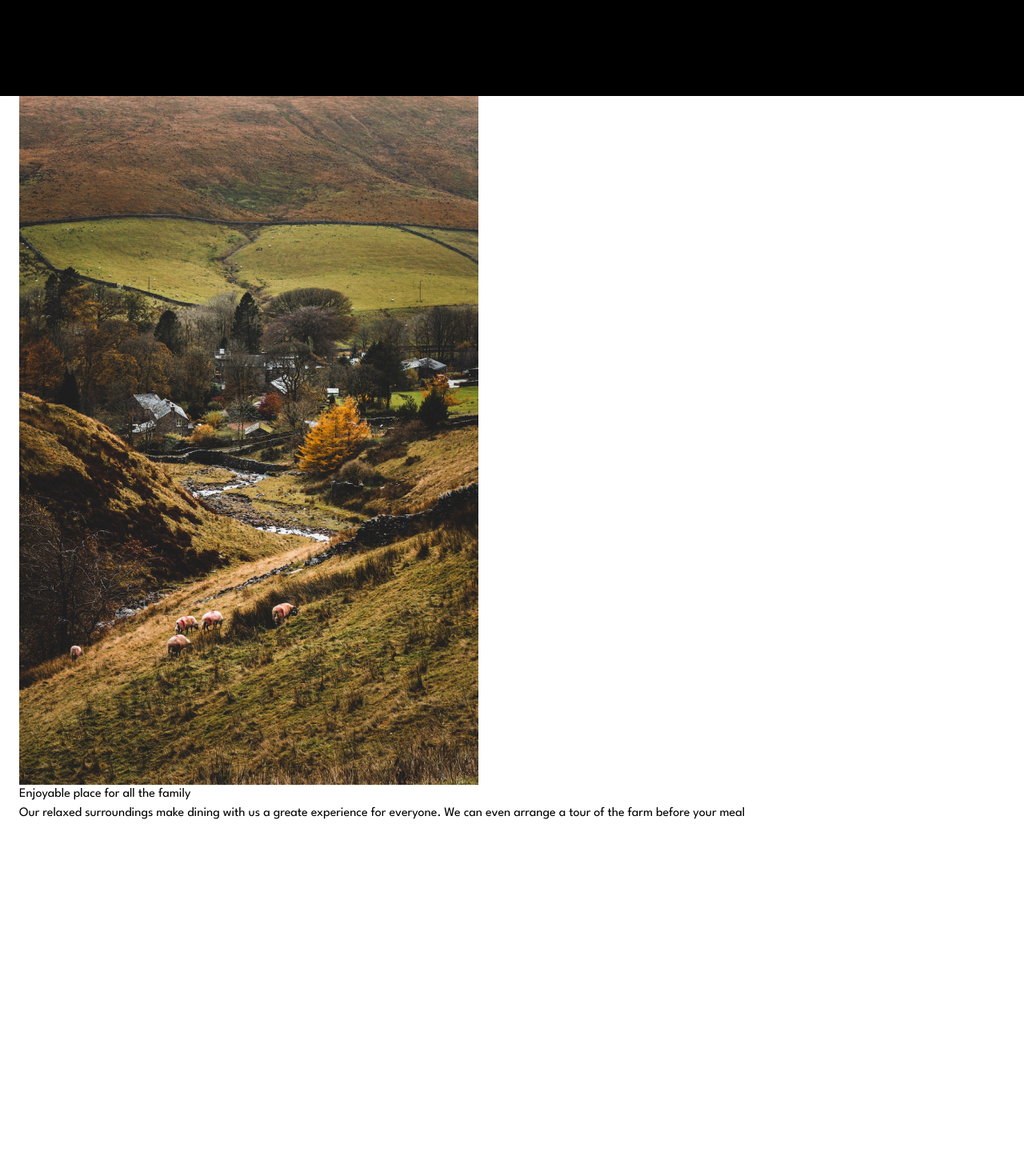
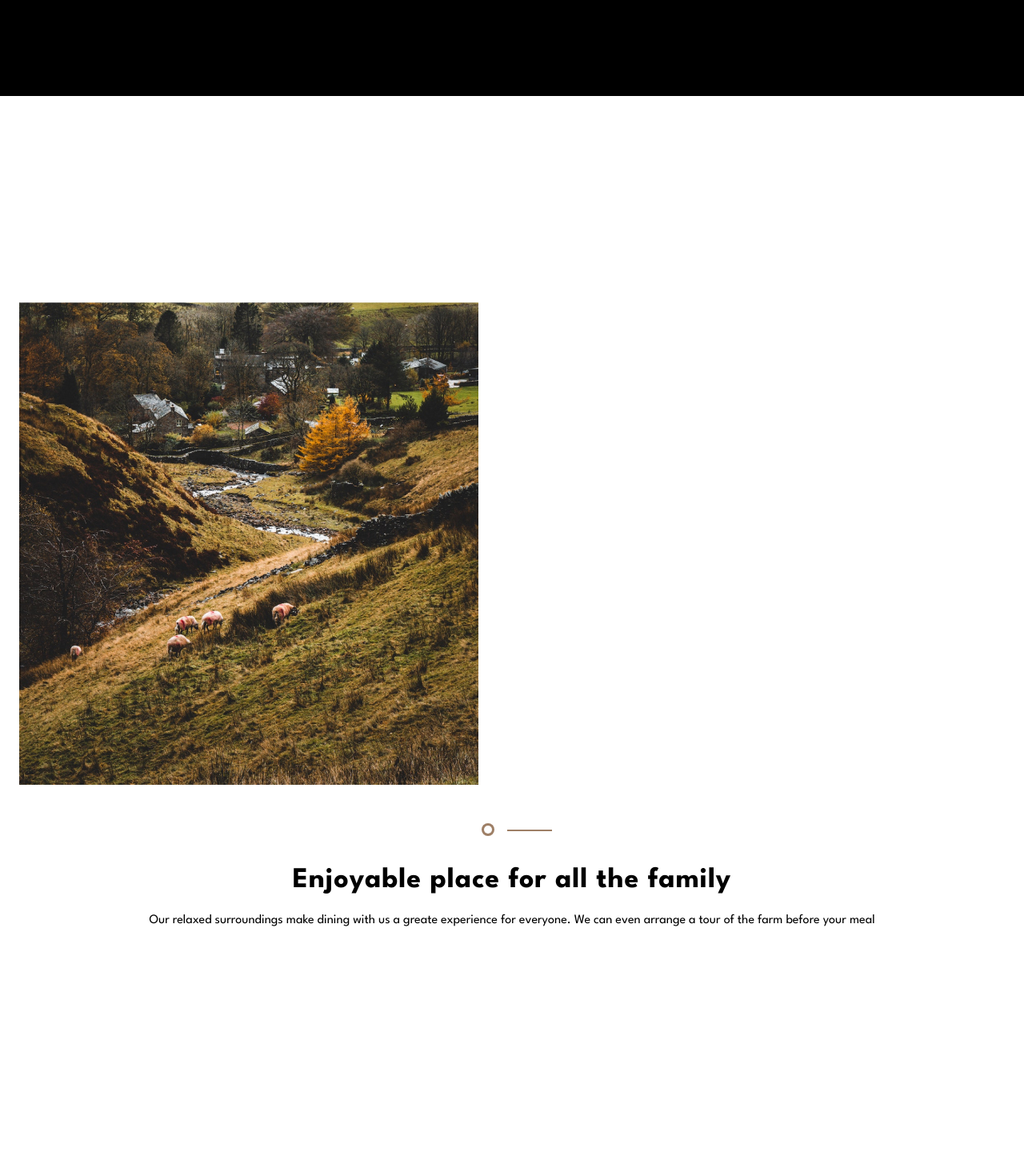
Before and after one commit to JoshDagat/restaurant, a React (Create React App) app: page / in a window 1280 px wide. Shown: the part 680-2150 px from the top of the page at 80% size. Before the commit the page ends 1709 px from the top, so only its background shows below. Built offline with nearby package versions, Linux system fonts and the light colour scheme; the HTML template or start-up script is replaced by a standard one.

Commit message:
Add feature section

```diff
--- a/src/App.tsx
+++ b/src/App.tsx
@@ -5,7 +5,7 @@ function App() {
   return (
     <main className='min-h-screen w-full font-league_spartan mx-auto'>
       <section id="hero" className='h-screen flex flex-col w-full mx-auto bg-black '>
-        <div className="hero_background bg-hero_mobile bg-contain bg-no-repeat bg-[right_top] md:bg-hero_desktop md:bg-[right_top] bg-fixed h-full w-full max-h-[220px]"></div>
+        <div className="hero_background bg-hero_mobile bg-contain bg-no-repeat bg-top md:bg-hero_desktop md:bg-[right_top] h-full w-full max-h-[220px]"></div>
         <div className="hero__contents text-white w-full px-6 text-center">
           <h1 className="text-5xl font-semibold mb-9">dine</h1>
           <p className="font-light text-4xl leading-10 max-w-[80%] mx-auto mb-6">Exquisite dining since 1989</p>
@@ -14,15 +14,47 @@ function App() {
         </div>
       </section>
 
-      <section id="features" className='px-6'>
-        <div className="feature-card">
+      <section id="features" className='px-6 text-center'>
+        <div className="feature-card mb-28">
           {/* <div className="feature-image"></div> */}
           <div className="feature-details">
-            <img src={countryImg} alt="" />
-            <h2>Enjoyable place for all the family</h2>
-            <p>Our relaxed surroundings make dining with us a greate experience for everyone. We can even arrange a tour of the farm before your meal</p>
+            <img src={countryImg} alt="" className='clip-test mb-12'/>
+            <div className="divider max-w-[76px] mx-auto mb-9">
+              <span className="rounded-full bg-primary_beaver h-4 w-4 d block relative
+              before:content-[''] before:absolute before:h-[10px] before:w-[10px] before:bg-white before:rounded-full before:-mt-[0.3rem] before:-ml-[0.3rem] before:top-1/2 before:left-1/2
+              after:content-[''] after:w-[56px] after:h-[2px] after:bg-primary_beaver after:absolute after:block after:top-1/2 after:left-8"
+              ></span>
+            </div>
+            <h2 className="text-4xl font-bold tracking-wide mb-4">Enjoyable place for all the family</h2>
+            <p className="leading-7">Our relaxed surroundings make dining with us a greate experience for everyone. We can even arrange a tour of the farm before your meal</p>
           </div>
         </div>
+
+        <div className="feature-card mb-28">
+          {/* <div className="feature-image"></div> */}
+          <div className="feature-details">
+            <img src={countryImg} alt="" className='clip-test mb-12'/>
+            <div className="divider max-w-[76px] mx-auto mb-9">
+              <span className="rounded-full bg-primary_beaver h-4 w-4 d block relative
+              before:content-[''] before:absolute before:h-[10px] before:w-[10px] before:bg-white before:rounded-full before:-mt-[0.3rem] before:-ml-[0.3rem] before:top-1/2 before:left-1/2
+              after:content-[''] after:w-[56px] after:h-[2px] after:bg-primary_beaver after:absolute after:block after:top-1/2 after:left-8"
+              ></span>
+            </div>
+            <h2 className="text-4xl font-bold tracking-wide mb-4">The most locally sourced food</h2>
+            <p className="leading-7">All our ingredients come directly from our farm or local fishery. So you can be sure that you're eating the freshest, most sustainable food.</p>
+          </div>
+        </div>
+      </section>
+
+      <section id="menu-highlights">
+        <div className="divider max-w-[76px] mx-auto mb-9">
+          <span className="rounded-full bg-primary_beaver h-4 w-4 d block relative
+          before:content-[''] before:absolute before:h-[10px] before:w-[10px] before:bg-white before:rounded-full before:-mt-[0.3rem] before:-ml-[0.3rem] before:top-1/2 before:left-1/2
+          after:content-[''] after:w-[56px] after:h-[2px] after:bg-primary_beaver after:absolute after:block after:top-1/2 after:left-8"
+          ></span>
+        </div>
+        <h2>A few highlights from our menu</h2>
+        <p></p>
       </section>
     </main>
   );
```
